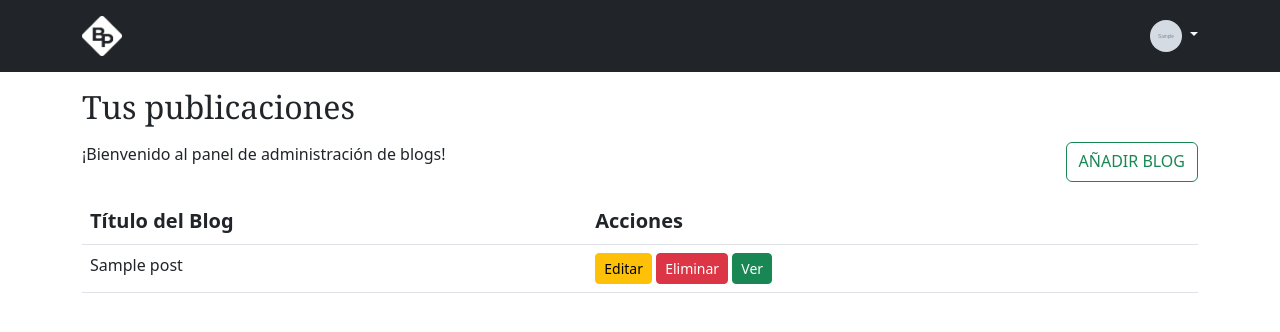
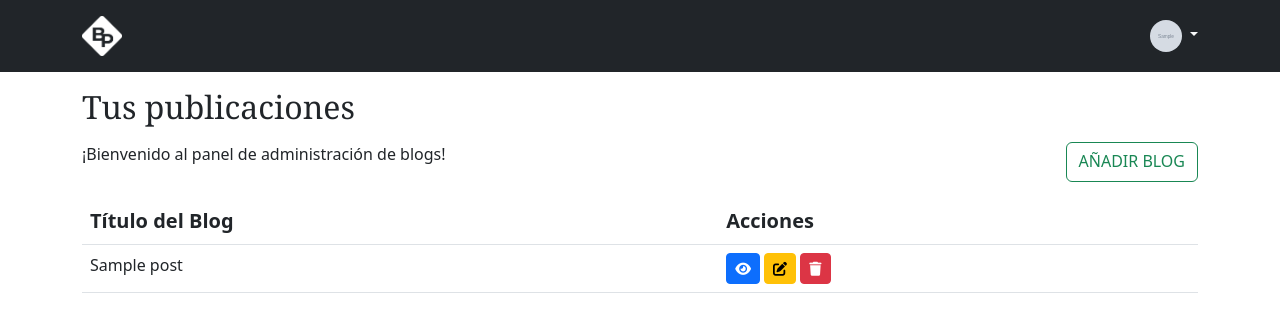
Before and after one commit to watuesta/blog-flask, a Flask app: page /post/posts in a window 1280 px wide. Shown: the top 332 px of the page. Run offline with Flask 3, Linux system fonts and the light colour scheme; the visitor is signed in with stand-in values (Sample User, id 1); tables that the repository leaves empty hold one stand-in row (values such as "Sample post"); grey boxes marked "Sample" are stand-in pictures; parts of the project's set-up code (start-up, migrations or seed data) failed here and were passed over; some libraries are stand-ins or nearby versions.

Commit message:
feat: edit icons buttons

```diff
--- a/blogr/templates/admin/posts.html
+++ b/blogr/templates/admin/posts.html
@@ -23,9 +23,9 @@
                 <tr>
                     <td>{{ post.title }}</td>
                     <td>
-                        <a href="{{ url_for('post.update', id=post.id) }}" class="btn btn-sm btn-warning">Editar</a>
-                        <a href="{{ url_for('post.delete', id=post.id) }}" class="btn btn-sm btn-danger">Eliminar</a>
-                        <a href="{{ url_for('home.blog', url = post.url) }}" class="btn btn-sm btn-success">Ver</a>
+                        <a href="{{ url_for('home.blog', url = post.url) }}" class="btn btn-sm btn-primary"><i class="fa-solid fa-eye"></i></a>
+                        <a href="{{ url_for('post.update', id=post.id) }}" class="btn btn-sm btn-warning"><i class="fa-solid fa-pen-to-square"></i></a>
+                        <a href="{{ url_for('post.delete', id=post.id) }}" class="btn btn-sm btn-danger"><i class="fa-solid fa-trash"></i></a>
                     </td>
                 </tr>
                 {% endif %}
--- a/blogr/templates/base.html
+++ b/blogr/templates/base.html
@@ -10,6 +10,8 @@
     <!-- Estilos de bootstrap y de app -->
     <link rel="stylesheet" href="{{ url_for('static', filename='css/bootstrap.min.css') }}">
     <link rel="stylesheet" href="{{ url_for('static', filename='css/style.css') }}">
+    <link rel="stylesheet" href="https://cdnjs.cloudflare.com/ajax/libs/font-awesome/6.6.0/css/all.min.css" crossorigin="anonymous">
+
     {% block head %}
     {% endblock %}
 </head>
```
Also changed, not shown: blogr/static/media/IMG_3717final.JPG (added).
